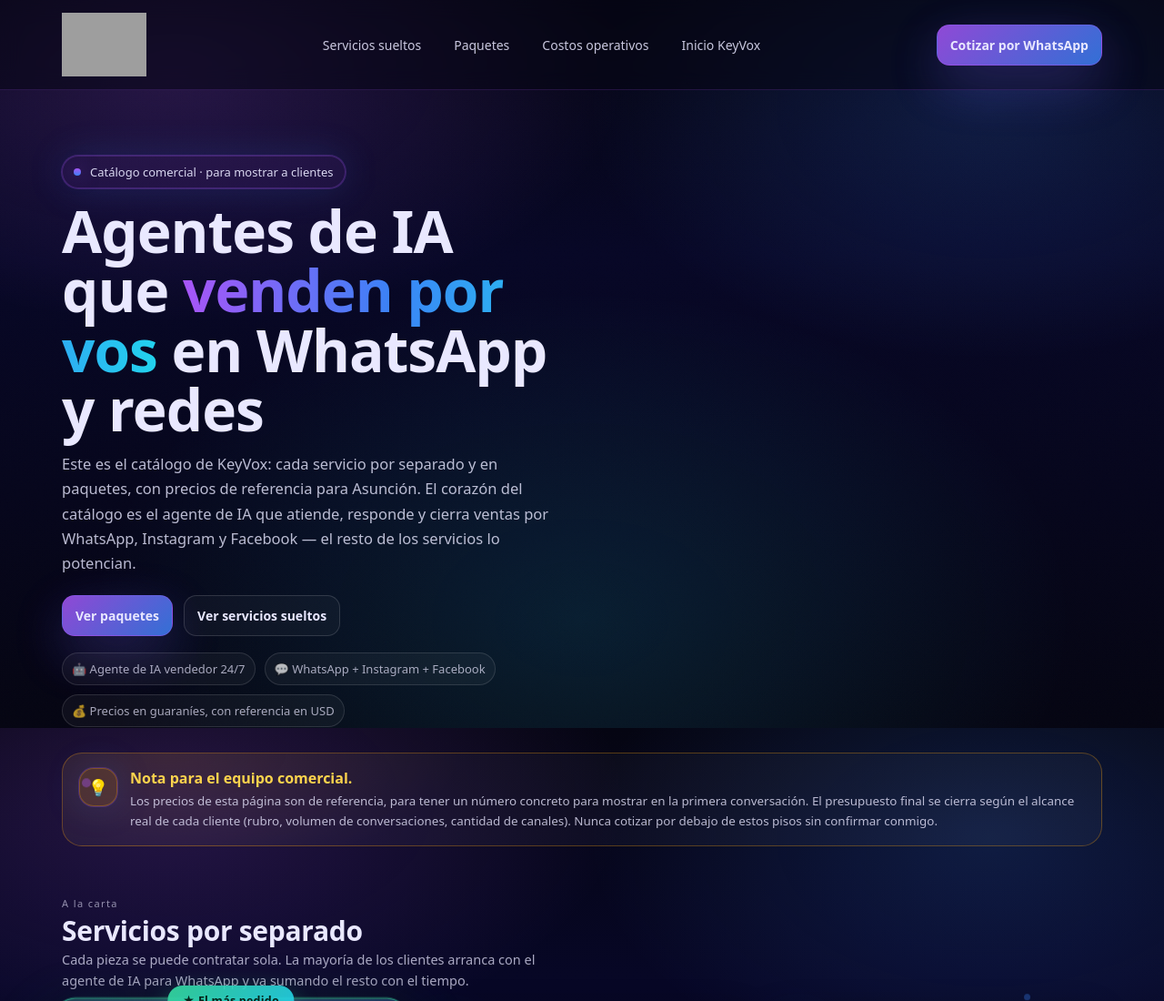
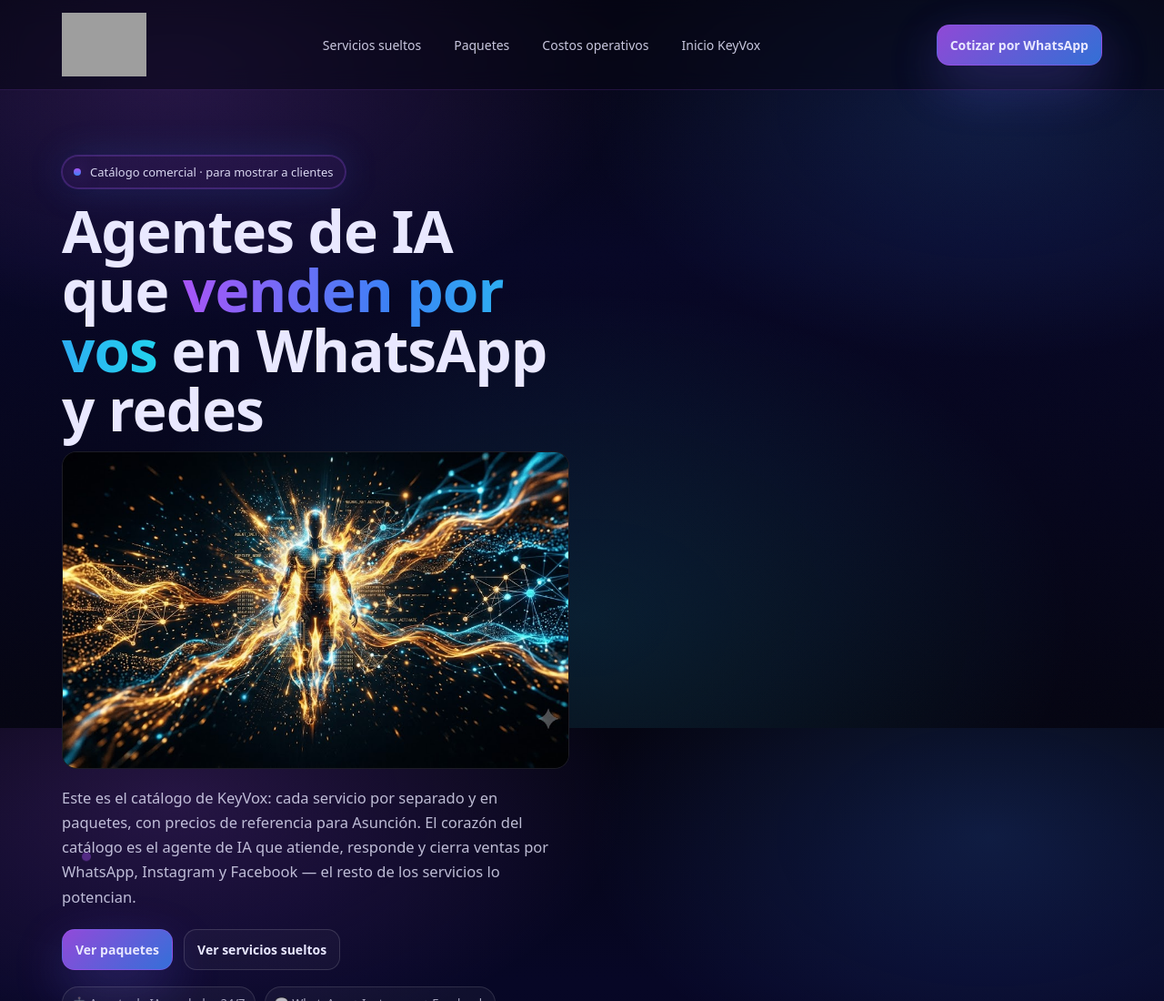
Before and after one commit to PabloDavidMoya/key-vox, a plain HTML site: page catalogo.html in a window 1280 px wide. Shown: the top 1100 px of the page at 91% size. Drawn offline with Linux system fonts and the light colour scheme; grey boxes are pictures that could not be loaded.

Commit message:
Agregar imagen del agente de IA debajo del título del catálogo
Co-Authored-By: Claude Sonnet 5 <noreply@anthropic.com>

```diff
--- a/catalogo.html
+++ b/catalogo.html
@@ -96,6 +96,8 @@
         </div>
 
         <h1>Agentes de IA que <span class="grad">venden por vos</span> en WhatsApp y redes</h1>
+
+        <img src="img/agente-ia.jpg" alt="Agente de IA vendiendo por WhatsApp" class="portfolio-img wide" style="max-width:560px; margin:4px 0 18px;">
 
         <p class="lead">
           Este es el catálogo de KeyVox: cada servicio por separado y en paquetes, con precios de
```
Also changed, not shown: img/agente-ia.jpg (added).
